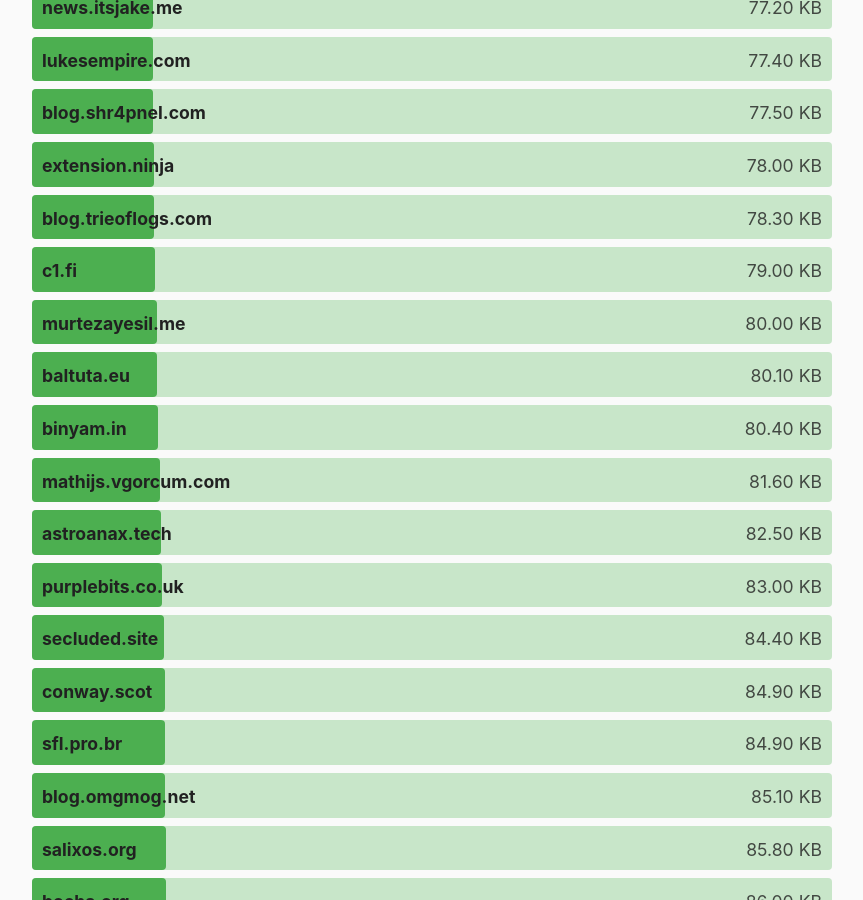
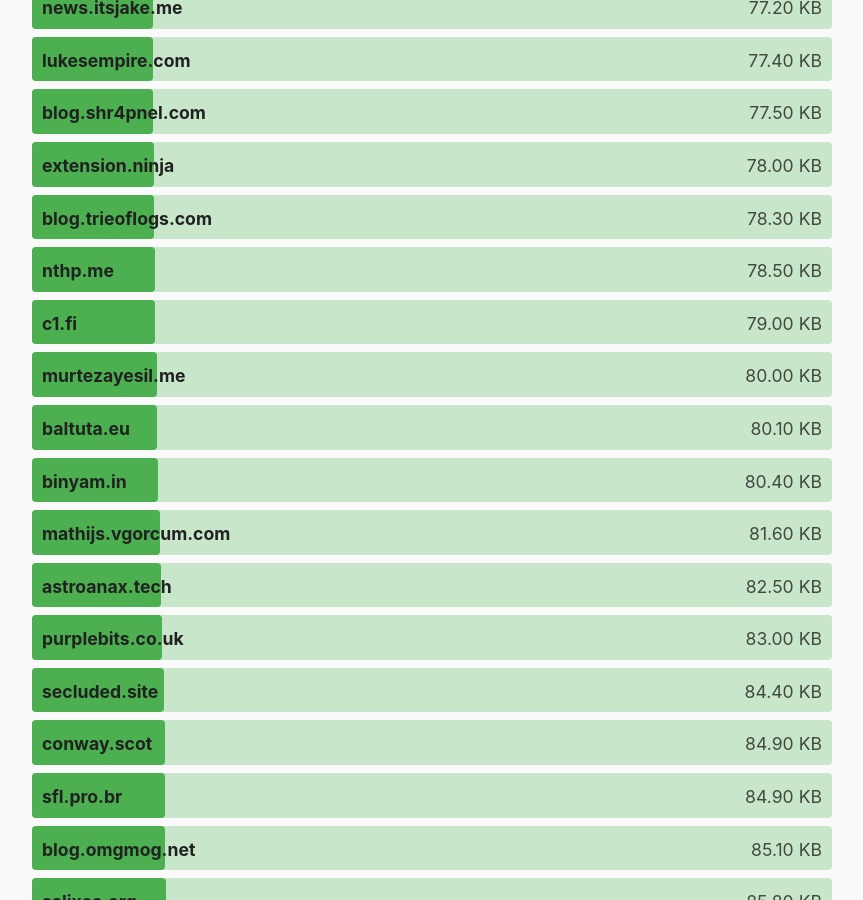
Before and after one commit to kevquirk/512kb.club, a Jekyll site: the page built from index.md, in a window 1280 px wide and 900 px high, scrolled down 20362 px. Shown: the whole window, without its empty margins (208-1071 px from the left). Built offline with Jekyll 4.4.1, drawn with Linux system fonts in a browser that asks for light colours.

Commit message:
Updated size

```diff
--- a/_data/sites.yml
+++ b/_data/sites.yml
@@ -2300,7 +2300,7 @@
 
 - domain: nthp.me
   url: https://nthp.me
-  size: 92.9
+  size: 78.5
   last_checked: 2023-12-29
 
 - domain: obviy.us
```
